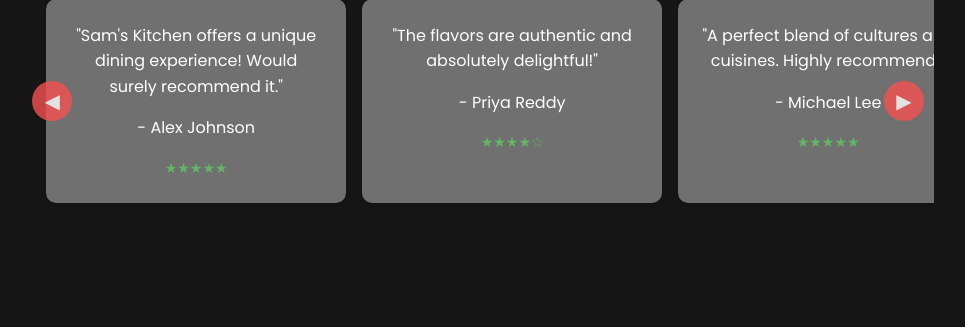
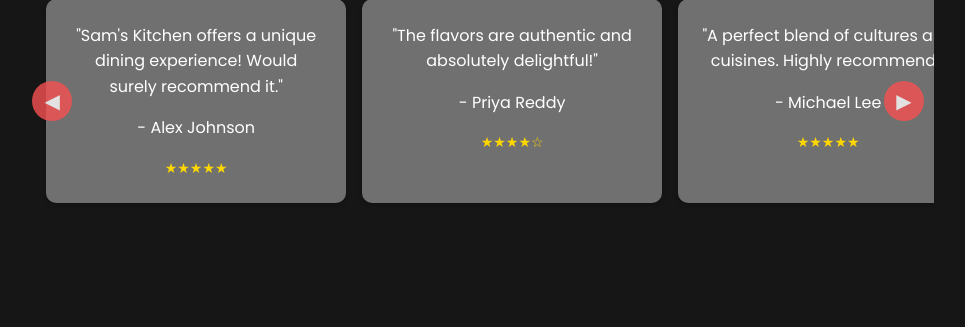
Before and after one commit to anchal-04/SAM-s-Kitchen, a Flask app: page /about in a window 1280 px wide. Shown: the part 1931-2258 px from the top of the page, without its empty margins (162-1127 px from the left). Run offline with Flask 3, Linux system fonts and the light colour scheme.

Commit message:
changed the reviews rating to gold color

```diff
--- a/restaurant/static/styles/css/styles.css
+++ b/restaurant/static/styles/css/styles.css
@@ -1125,6 +1125,6 @@ button.btn:hover {
 }
 
 .stars {
-  color: var(--first-color-alt);
+  color: gold;
   font-size: var(--small-font-size);
 }
```
Also changed, not shown: restaurant/tables.db.
